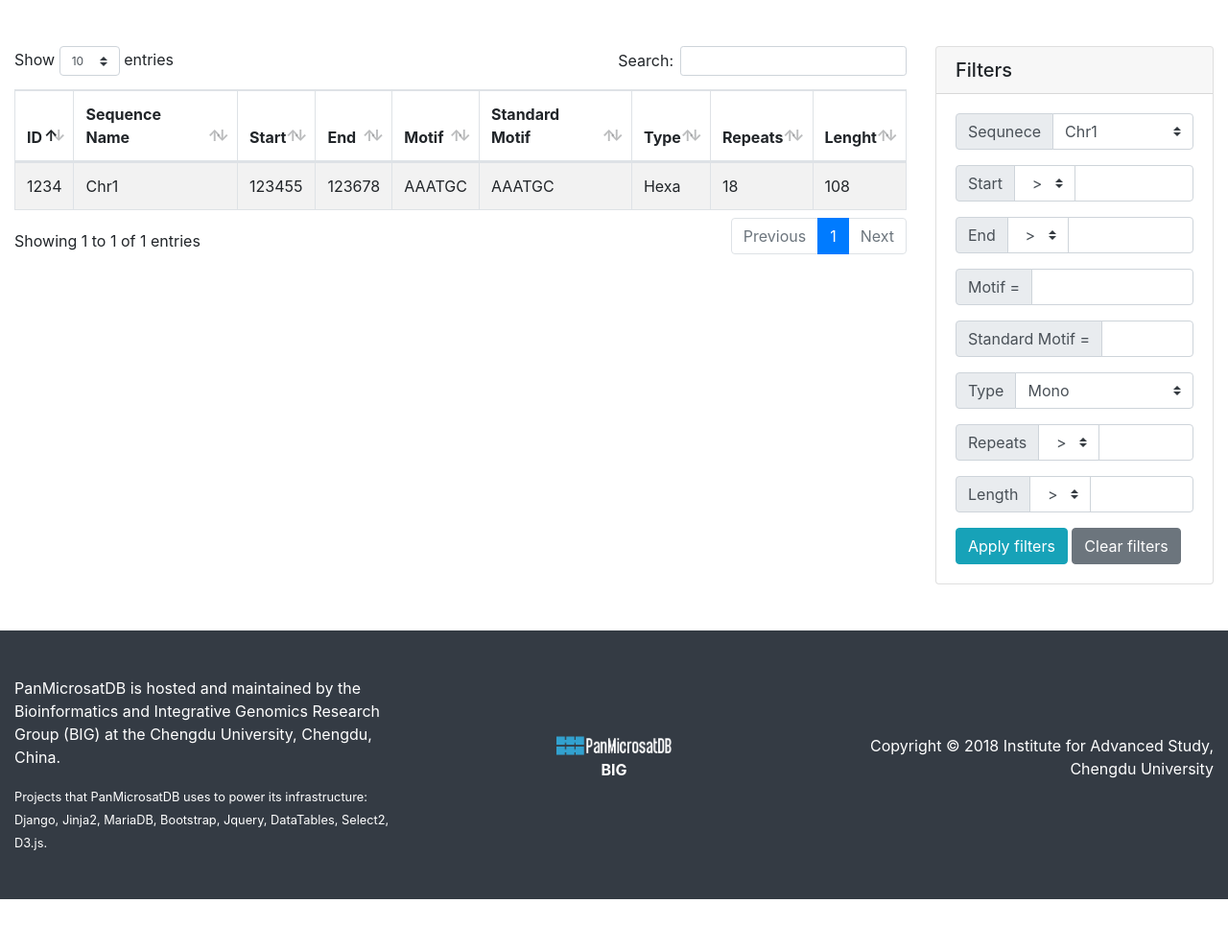
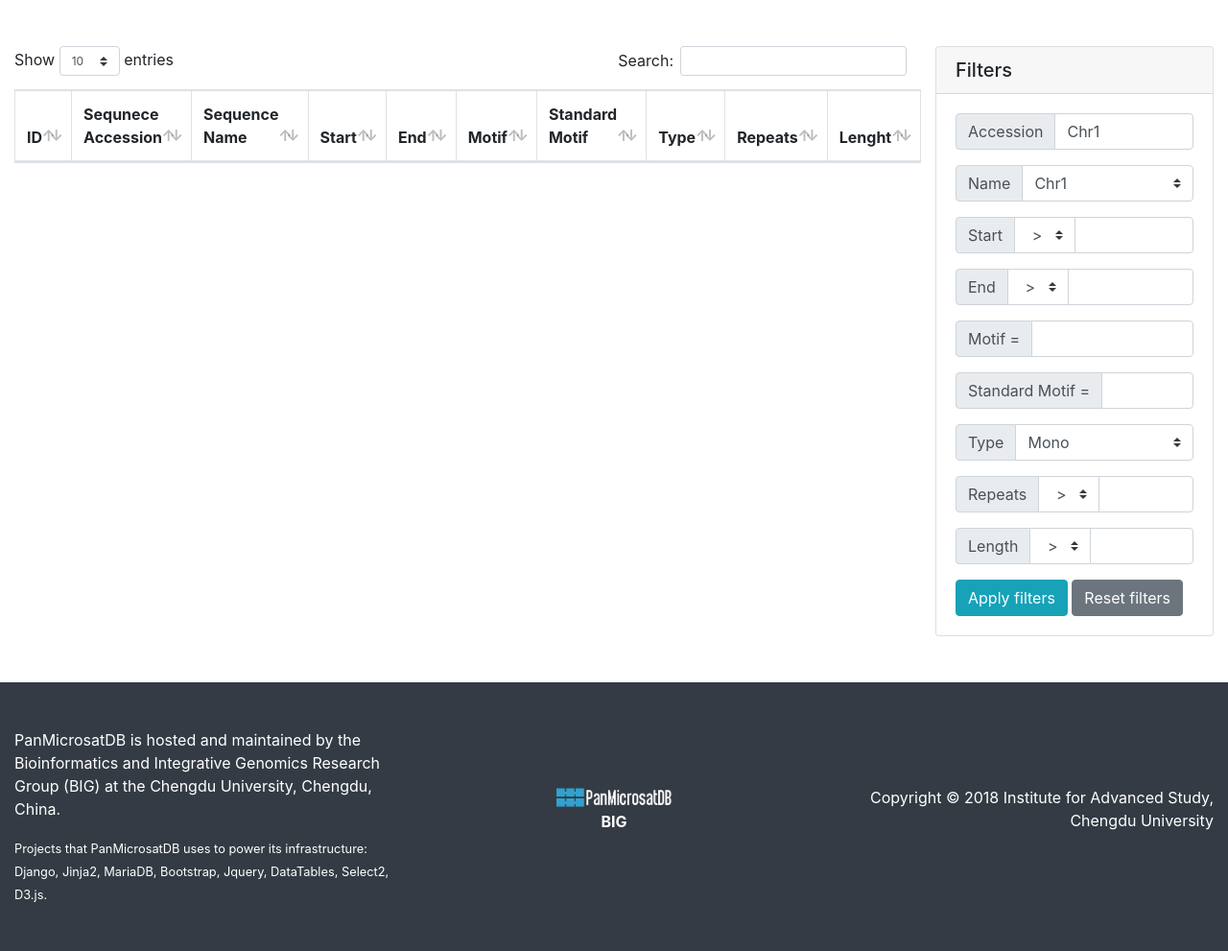
Before and after one commit to lmdu/PanMicrosatDB, a Python web app: template jinja2/panmicrosatdb/browse.html in a window 1280 px wide. Shown: the part 92-1083 px from the top of the page at 96% size. Before the commit the page ends 1029 px from the top, so only its background shows below. Run offline with Jinja, Linux system fonts and the light colour scheme; the template is opened without the code that fills it: most values are stand-ins (such as "Sample title", 1, 10 or a date in 2020); lists and menus that the app fills with data are empty.

Commit message:
added connect to db

```diff
--- a/jinja2/panmicrosatdb/base.html
+++ b/jinja2/panmicrosatdb/base.html
@@ -3,9 +3,10 @@
 <head>
 	<meta charset="utf-8">
 	<meta name="viewport" content="width=device-width, initial-scale=1, shrink-to-fit=no">
+	<link rel="stylesheet" href="{{ static('panmicrosatdb/style/select2.min.css') }}">
+	<link rel="stylesheet" href="{{ static('panmicrosatdb/style/select2-bootstrap4.css') }}">
+	<link rel="stylesheet" href="{{ static('panmicrosatdb/style/datatables.min.css') }}">
 	<link rel="stylesheet" href="{{ static('panmicrosatdb/style/bootstrap.min.css') }}">
-	<link rel="stylesheet" href="{{ static('panmicrosatdb/style/select2.min.css') }}">
-	<link rel="stylesheet" href="{{ static('panmicrosatdb/style/datatables.min.css') }}">
 	<link rel="stylesheet" href="{{ static('panmicrosatdb/style/style.css') }}">
 	<script src="{{ static('panmicrosatdb/script/jquery-3.3.1.min.js') }}"></script>
 	<script src="{{ static('panmicrosatdb/script/bootstrap.min.js') }}"></script>
--- a/jinja2/panmicrosatdb/browse.html
+++ b/jinja2/panmicrosatdb/browse.html
@@ -3,13 +3,15 @@
 {% block title %} Browse - PanMicroSatDB {% endblock %}
 
 {% block main %}
+{{ csrf_input }}
 <div class="row">
 	<div class="col-lg-9">
 		<div class="pt-5">
-			<table class="table table-striped table-bordered">
+			<table id="ssrview" class="table table-striped table-bordered" width="100%">
 				<thead>
 					<tr>
 						<th>ID</th>
+						<th>Sequnece Accession</th>
 						<th>Sequence Name</th>
 						<th>Start</th>
 						<th>End</th>
@@ -20,19 +22,6 @@
 						<th>Lenght</th>
 					</tr>
 				</thead>
-				<tbody>
-					<tr>
-						<td>1234</td>
-						<td>Chr1</td>
-						<td>123455</td>
-						<td>123678</td>
-						<td>AAATGC</td>
-						<td>AAATGC</td>
-						<td>Hexa</td>
-						<td>18</td>
-						<td>108</td>
-					</tr>
-				</tbody>
 			</table>
 		</div>
 	</div>
@@ -43,9 +32,19 @@
 				<div class="card-body">
 					<div class="input-group">
 						<div class="input-group-prepend">
-							<label class="input-group-text">Sequnece</label>
+							<label class="input-group-text">Accession</label>
 						</div>
-						<select class="custom-select" name="seqname">
+						<select class="custom-select" name="accession" id="select-seqacc">
+							<option>Chr1</option>
+							<option>Chr2</option>
+						</select>
+					</div>
+
+					<div class="input-group mt-3">
+						<div class="input-group-prepend">
+							<label class="input-group-text">Name</label>
+						</div>
+						<select class="custom-select" name="seqname" id="select-seqname">
 							<option>Chr1</option>
 							<option>Chr2</option>
 						</select>
@@ -132,11 +131,35 @@
 					</div>
 					<div class="mt-3">
 						<button type="button" class="btn btn-info">Apply filters</button>
-						<button type="button" class="btn btn-secondary">Clear filters</button>
+						<button type="button" class="btn btn-secondary">Reset filters</button>
 					</div>
 				</div>
 			</div>
 		</div>
 	</div>
 </div>
+
+<script type="text/javascript">
+$('table#ssrview').DataTable({
+	processing: true,
+	serverSide: true,
+	ajax: {
+		url: "{{ url('browse') }}",
+		type: 'POST',
+		data: function(d){
+
+		}
+	}
+});
+
+$('select#select-seqacc').select2({
+	width: '100%',
+	theme: 'bootstrap4',
+	ajax: {
+		url: "{{ url('seqacc') }}",
+		type: 'POST',
+		dataType: 'json'
+	}
+});
+</script>
 {% endblock %}
--- a/models.py
+++ b/models.py
@@ -20,6 +20,9 @@ class Genome(models.Model):
 	gene_count = models.IntegerField(help_text='number of genes')
 	download_link = models.CharField(max_length=255)
 
+	class Meta:
+		db_table = 'genome'
+
 class Statistics(models.Model):
 	genome = models.OneToOneField(Genome, on_delete=models.CASCADE)
 	ssr_count = models.IntegerField()
@@ -37,6 +40,9 @@ class Statistics(models.Model):
 	cssr_percent = models.FloatField()
 	cssr_frequency = models.FloatField()
 	cssr_density = models.FloatField()
+
+	class Meta:
+		db_table = 'statistics'
 
 class Sequence(models.Model):
 	name = models.CharField(max_length=50)
--- /dev/null
+++ b/static/panmicrosatdb/style/select2-bootstrap4.css
@@ -0,0 +1,229 @@
+.select2-container--bootstrap4 {
+  display: block;
+}
+
+.select2-container--bootstrap4 .select2-selection {
+  background-color: #fff;
+  outline: 0;
+  display: inline-block;
+  border: 1px solid #ced4da;
+  border-radius: .25rem;
+  width: 100%;
+  height: calc(2.25rem + 2px);
+  padding: .375rem .75rem;
+  line-height: 1.5;
+  color: #495057;
+}
+
+.select2-container--bootstrap4 .select2-selection:focus {
+  border-color: #80bdff;
+  outline: 0;
+  -webkit-box-shadow: inset 0 1px 2px rgba(0,0,0,.075), 0 0 5px rgba(128,189,255,.5);
+     -moz-box-shadow: inset 0 1px 2px rgba(0,0,0,.075), 0 0 5px rgba(128,189,255,.5);
+          box-shadow: inset 0 1px 2px rgba(0,0,0,.075), 0 0 5px rgba(128,189,255,.5);
+}
+
+.select2-container--bootstrap4 .select2-search--dropdown .select2-search__field {
+  display: block;
+  width: 100%;
+  padding: .375rem .75rem;
+  line-height: 1.5;
+  color: #495057;
+  background-color: #fff;
+  background-clip: padding-box;
+  border: 1px solid #ced4da;
+  border-radius: .25rem;
+  -webkit-transition: border-color .15s ease-in-out, box-shadow .15s ease-in-out;
+     -moz-transition: border-color .15s ease-in-out, box-shadow .15s ease-in-out;
+       -o-transition: border-color .15s ease-in-out, box-shadow .15s ease-in-out;
+          transition: border-color .15s ease-in-out, box-shadow .15s ease-in-out;
+}
+
+.select2-container--bootstrap4 .select2-search--dropdown .select2-search__field {
+  outline: 0;
+}
+
+.select2-container--bootstrap4 .select2-search--dropdown .select2-search__field:focus {
+  color: #495057;
+  background-color: #fff;
+  border-color: #80bdff;
+  outline: 0;
+  -webkit-box-shadow: 0 0 0 0.2rem rgba(0,123,255,.25);
+     -moz-box-shadow: 0 0 0 0.2rem rgba(0,123,255,.25);
+          box-shadow: 0 0 0 0.2rem rgba(0,123,255,.25);
+}
+
+/*** Placeholder ***/
+.select2-container--bootstrap4 .select2-search__field::-webkit-input-placeholder {
+  color: #6c757d;
+}
+.select2-container--bootstrap4 .select2-search__field::-moz-placeholder {
+  color: #6c757d;
+}
+.select2-container--bootstrap4 .select2-search__field:-moz-placeholder {
+  color: #6c757d;
+}
+.select2-container--bootstrap4 .select2-search__field:-ms-input-placeholder {
+  color: #6c757d;
+}
+.select2-container--bootstrap4 .select2-selection--single .select2-selection__placeholder {
+  color: #6c757d;
+}
+.select2-container--bootstrap4 .select2-selection--multiple .select2-selection__placeholder {
+  color: #6c757d;
+  float: left;
+  margin-top: 5px;
+}
+
+.select2-container--bootstrap4 .select2-results__option[aria-disabled=true] {
+  color: #e9ecef;
+  cursor: not-allowed;
+}
+
+.select2-container--bootstrap4 .select2-results__option--highlighted[aria-selected] {
+  background-color: #007bff;
+  color: #fff;
+}
+/***1***/
+.select2-container--bootstrap4 .select2-results > .select2-results__options {
+  max-height: 200px;
+  overflow-y: auto;
+}
+
+
+.select2-container--bootstrap4 .select2-selection__clear {
+  color: #6c757d;
+  cursor: pointer;
+  float: right;
+  font-weight: bold;
+  margin-right: 10px;
+}
+
+/*** Disabled ***/
+.select2-container--bootstrap4.select2-container--disabled .select2-selection {
+  border-color: #ced4da;
+  -webkit-box-shadow: none;
+     -moz-box-shadow: none;
+          box-shadow: none;
+}
+.select2-container--bootstrap4.select2-container--disabled .select2-selection,
+.select2-container--bootstrap4.select2-container--disabled .select2-search__field {
+  cursor: not-allowed;
+}
+.select2-container--bootstrap4.select2-container--disabled .select2-selection,
+.select2-container--bootstrap4.select2-container--disabled .select2-selection--multiple .select2-selection__choice {
+  background-color: #e9ecef;
+}
+.select2-container--bootstrap4.select2-container--disabled .select2-selection__clear,
+.select2-container--bootstrap4.select2-container--disabled .select2-selection--multiple .select2-selection__choice__remove {
+  display: none;
+}
+
+/*** Open dropdown ***/
+.select2-container--bootstrap4.select2-container--open.select2-container--below .select2-selection {
+  border-bottom-right-radius: 0;
+  border-bottom-left-radius: 0;
+  border-bottom-color: transparent;
+}
+.select2-container--bootstrap4.select2-container--open.select2-container--above .select2-selection {
+  border-top-right-radius: 0;
+  border-top-left-radius: 0;
+  border-top-color: transparent;
+}
+.select2-container--bootstrap4 .select2-dropdown {
+  border-color: #ced4da;
+  overflow-x: hidden;
+  margin-top: -1px;
+}
+.select2-container--bootstrap4 .select2-dropdown--above {
+  margin-top: 1px;
+}
+
+
+.select2-container--bootstrap4 .select2-selection--single .select2-selection__rendered {
+  color: #495057;
+  padding: 0;
+}
+
+.select2-container--bootstrap4 .select2-selection--multiple .select2-selection__rendered {
+  -webkit-box-sizing: border-box;
+     -moz-box-sizing: border-box;
+          box-sizing: border-box;
+  display: block;
+  line-height: 1.5;
+  list-style: none;
+  margin: 0;
+  overflow: hidden;
+  padding: 0;
+  width: 100%;
+  text-overflow: ellipsis;
+  white-space: nowrap;
+}
+
+.select2-container--bootstrap4 .select2-selection--multiple .select2-selection__choice {
+  color: #495057;
+  background: #fff;
+  border: 1px solid #ced4da;
+  border-radius: .25rem;
+  cursor: default;
+  float: left;
+  margin-right: 5px;
+  padding: 0 6px;
+  font-size: 14px;
+}
+
+.select2-container--bootstrap4 .select2-selection--multiple .select2-search--inline .select2-search__field {
+  background: transparent;
+  line-height: 1.5;
+  margin-top: 0;
+  min-width: 5em;
+  outline: none;
+}
+
+.select2-container--bootstrap4 .select2-selection--multiple .select2-selection__choice__remove {
+  color: #6c757d;
+  cursor: pointer;
+  display: inline-block;
+  font-weight: bold;
+  margin-right: 3px;
+}
+
+/***2***/
+
+/*** input-group ***/
+.input-group > .select2-hidden-accessible:first-child + .select2-container--bootstrap4 > .selection > .select2-selection {
+  border-bottom-right-radius: 0;
+  border-top-right-radius: 0;
+}
+.input-group > .select2-hidden-accessible:not(:first-child) + .select2-container--bootstrap4:not(:last-child) > .selection > .select2-selection {
+  border-radius: 0;
+}
+.input-group > .select2-hidden-accessible:not(:first-child):not(:last-child) + .select2-container--bootstrap4:last-child > .selection > .select2-selection {
+  border-bottom-left-radius: 0;
+  border-top-left-radius: 0;
+}
+.input-group > .select2-container--bootstrap4 {
+  flex: 1 1 auto;
+  width: 1% !important;
+  display: inline-block;
+  position: relative;
+  margin-bottom: 0;
+}
+.input-group > .select2-container--bootstrap4 > .selection > .select2-selection {
+  float: none;
+}
+/*.input-group > .form-control+.form-control {
+  margin-left: -1px;
+}*/
+
+/*** form-row ***/
+.form-row .select2-container--bootstrap4 .select2-selection {
+  display: block;
+}
+
+.input-group-sm .select2-container--bootstrap4 .select2-selection{
+  padding: .25rem .5rem;
+  font-size: .875rem;
+  line-height: 1.5;
+  border-radius: .2rem;
+}
--- a/urls.py
+++ b/urls.py
@@ -5,4 +5,5 @@ from . import views
 urlpatterns = [
 	path('', views.index, name='index'),
 	path('browse', views.browse, name='browse'),
+	path('seqacc', views.get_sequence_accession, name='seqacc')
 ]
```
Also changed, not shown: views.py (+52 -1 lines), migrations/0001_initial.py (added).
